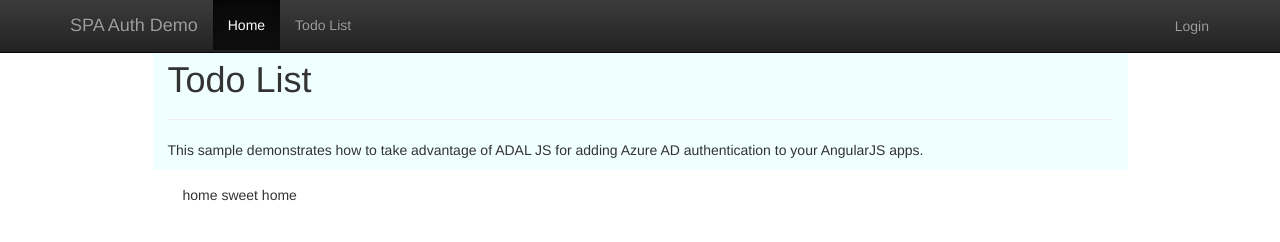
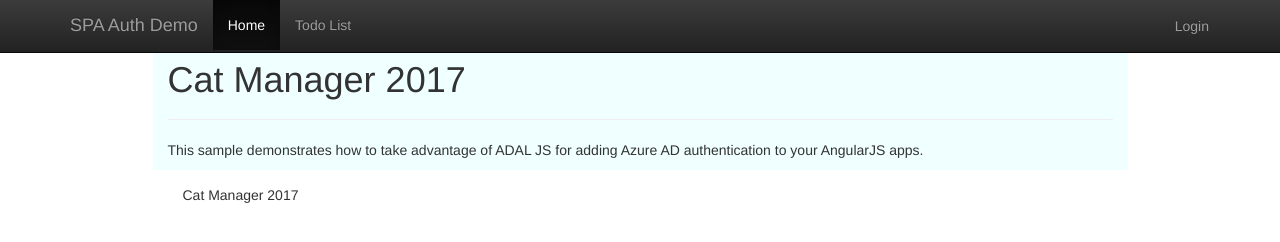
Before and after one commit to kvaes/Azure-SinglePageWebapp-Auth-Example, a plain HTML site: page index.html at #/Home in a window 1280 px wide. Drawn offline with nearby package versions, Linux system fonts and the light colour scheme; some packages are replaced by stand-ins of ours.

Commit message:
More cat manager madness!

```diff
--- a/App/Views/Home.html
+++ b/App/Views/Home.html
@@ -1,3 +1,3 @@
 <div>
-    home sweet home
+    Cat Manager 2017
 </div>
--- a/index.html
+++ b/index.html
@@ -41,7 +41,7 @@
         <div class="row">
             <div class="col-xs-10 col-xs-offset-1" style="background-color:azure">
                 <div class="page-header">
-                    <h1>Todo List</h1>
+                    <h1>Cat Manager 2017</h1>
                 </div>
                 <p>This sample demonstrates how to take advantage of ADAL JS for adding Azure AD authentication to your AngularJS apps.</p>
             </div>
```
